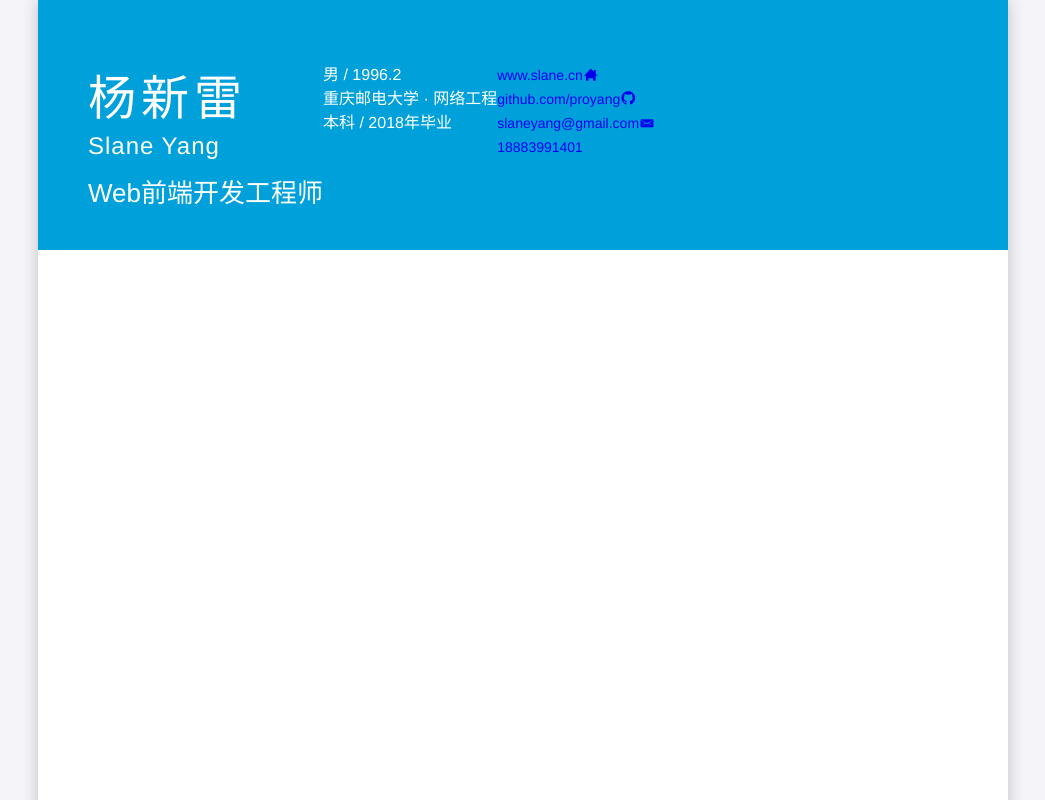
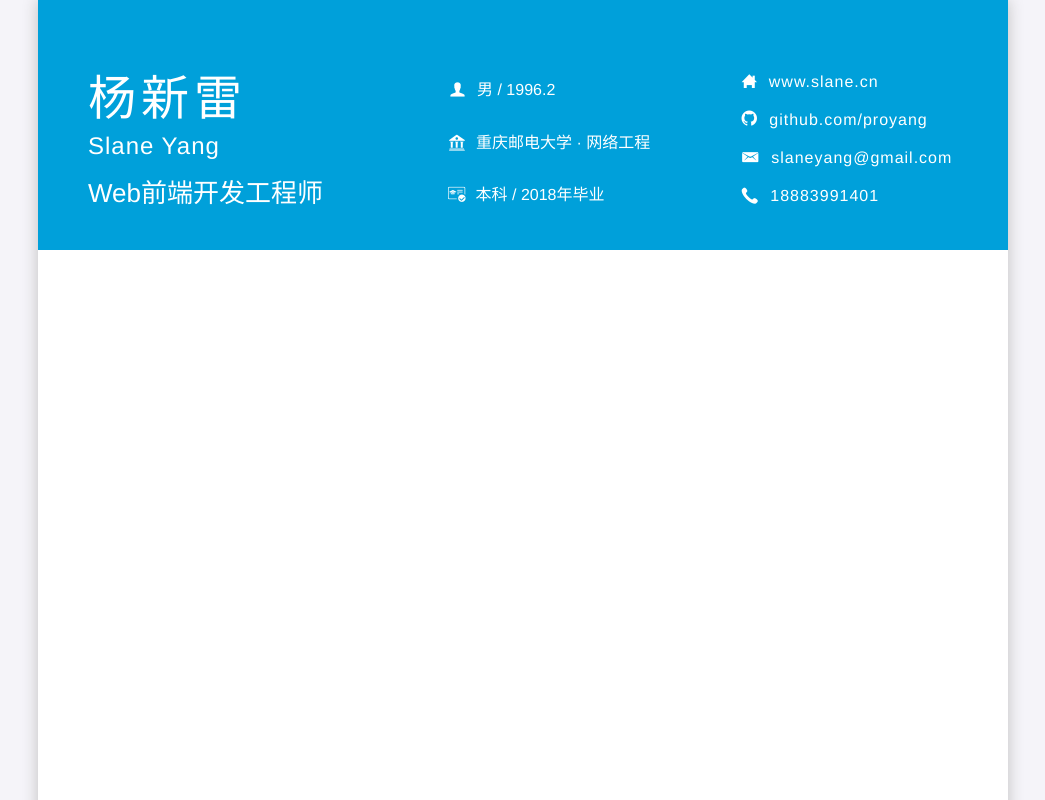
Before and after one commit to suwu150/RESUME, a website: page index.html in a window 1280 px wide. Shown: the top 800 px of the page, without its empty margins (117-1162 px from the left). Drawn offline with Linux system fonts and the light colour scheme.

Commit message:
完成头部:art:

```diff
--- a/index.html
+++ b/index.html
@@ -22,16 +22,16 @@
                 </div>
             </section>
             <section class="header-info">
-                <h2>男 / 1996.2</h2>
-                <h3>重庆邮电大学 · 网络工程</h3>
-                <h3>本科 / 2018年毕业</h3>
+                <h2><i class="iconfont icon-person"></i>男 / 1996.2</h2>
+                <h3><i class="iconfont icon-xiaoyuan"></i>重庆邮电大学 · 网络工程</h3>
+                <h3><i class="iconfont icon-bylx"></i>本科 / 2018年毕业</h3>
             </section>
             <section class="header-contact">
                 <ul>
-                    <li><a href="https://www.slane.cn" target="_blank"><span class="contact-link">www.slane.cn</span><i class="iconfont icon-zhuye"></i></a></li>
-                    <li><a href="https://github.com/proyang" target="_blank"><span class="contact-link">github.com/proyang</span><i class="iconfont icon-github"></i></a></li>
-                    <li><a href="mailto:slaneyang@gmail.com" target="_blank"><span class="contact-link">slaneyang@gmail.com</span><i class="iconfont icon-email"></i></a></li>
-                    <li><a href="tel:18883991401" target="_blank"><span class="contact-link">18883991401</span><i class="iconfont icon-phone"></i></a></li>
+                    <li><a href="https://www.slane.cn" target="_blank"><i class="iconfont icon-zhuye"></i><span class="contact-link">www.slane.cn</span></a></li>
+                    <li><a href="https://github.com/proyang" target="_blank"><i class="iconfont icon-github"></i><span class="contact-link">github.com/proyang</span></a></li>
+                    <li><a href="mailto:slaneyang@gmail.com" target="_blank"><i class="iconfont icon-email"></i><span class="contact-link">slaneyang@gmail.com</span></a></li>
+                    <li><a href="tel:18883991401" target="_blank"><i class="iconfont icon-iconfont10"></i><span class="contact-link">18883991401</span></a></li>
                 </ul>
             </section>
         </header>
--- a/style/font/iconfont.css
+++ b/style/font/iconfont.css
@@ -15,21 +15,21 @@
   -moz-osx-font-smoothing: grayscale;
 }
 
-.icon-zhuye:before { content: "\e600"; }
+.icon-zhuye:before { content: "\e600";font-size: 18px; }
 
-.icon-iconfont10:before { content: "\e615"; }
+.icon-iconfont10:before { content: "\e615";    font-size: 19px; }
 
-.icon-xiaoyuan:before { content: "\e66f"; }
+.icon-xiaoyuan:before { content: "\e66f";font-size: 18px; }
 
 .icon-jineng:before { content: "\e616"; }
 
 .icon-baoji:before { content: "\e617"; }
 
-.icon-email:before { content: "\e61b"; }
+.icon-email:before { content: "\e61b";font-size: 20px; }
 
-.icon-person:before { content: "\e83b"; }
+.icon-person:before { content: "\e83b";font-size: 19px; }
 
-.icon-github:before { content: "\eaf6"; }
+.icon-github:before { content: "\eaf6";font-size: 18px; }
 
 .icon-zhengshu:before { content: "\e665"; }
 
@@ -37,4 +37,4 @@
 
 .icon-xuexiao:before { content: "\e604"; }
 
-.icon-bylx:before { content: "\e609"; }
+.icon-bylx:before { content: "\e609";font-size: 15px; }
--- a/style/less/index.less
+++ b/style/less/index.less
@@ -41,5 +41,28 @@
   }
   &-info {
     font-size: 16px;
+    margin-left: 125px;
+    line-height: 52px;
+    i {
+      margin-right: 10px;
+    }
+  }
+  &-contact {
+    line-height: 38px;
+    margin-left: 90px;
+    a {
+      color: #fff;
+      font-size: 16px;
+      line-height: 22px;
+      letter-spacing: 1px;
+      &:hover {
+        >span{
+          text-decoration: underline;
+        }
+      }
+    }
+    i {
+      margin-right: 10px;
+    }
   }
 }
```
Also changed, not shown: style/css/index.css.
